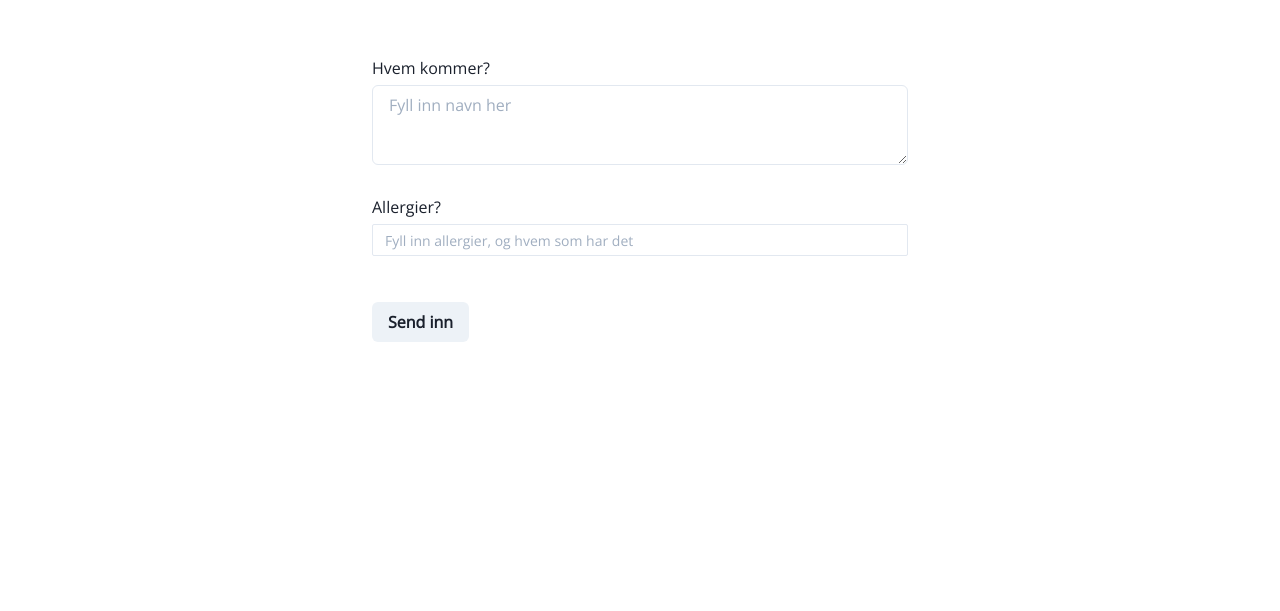
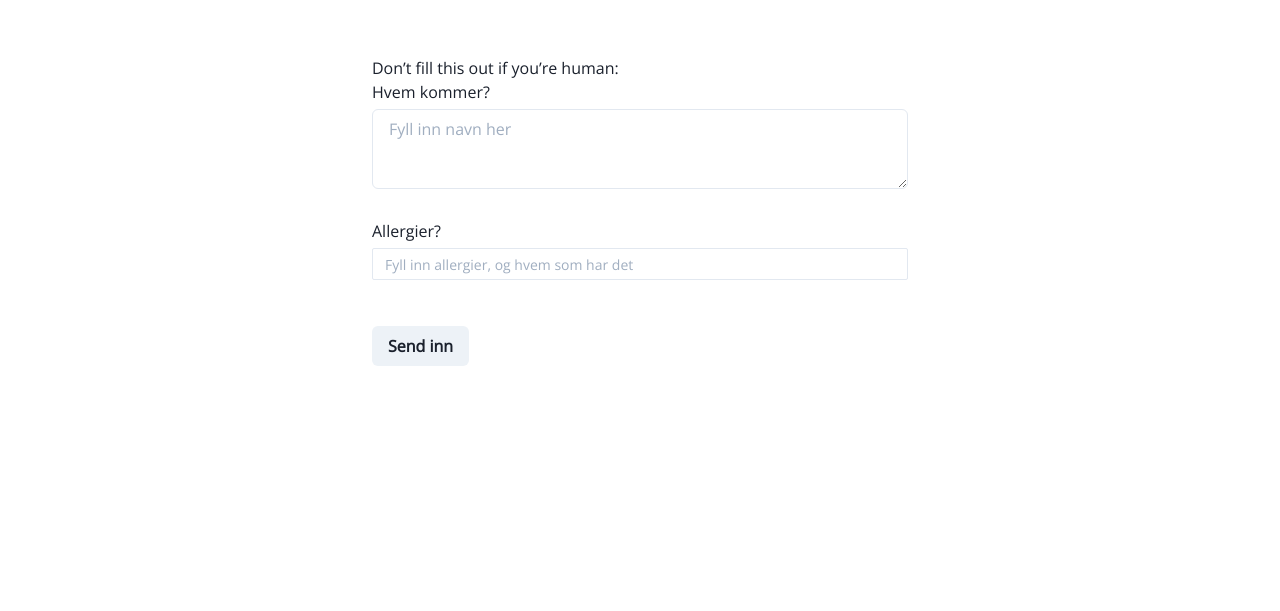
Before and after one commit to FredrikSigvartsen/fantastic-energy, a Gatsby site: page /rsvp in a window 1280 px wide. Shown: the part 189-800 px from the top of the page. Built offline with nearby package versions, Linux system fonts and the light colour scheme; Gatsby itself is replaced by a stand-in of ours.

Commit message:
Fix name value

```diff
--- a/src/pages/rsvp.js
+++ b/src/pages/rsvp.js
@@ -40,11 +40,13 @@ const Form = () => {
       action="/takk/"
       netlify-honeypot="bot-field"
       data-netlify="true"
-      data-netlify-honeypot="bot-field"
       className="contact-us"
     >
-      <input type="hidden" name="bot-field" />
-      <input type="hidden" name="form-name" value="contact" />
+      <label>
+        Don’t fill this out if you’re human: <input name="bot-field" />
+      </label>
+
+      <input type="hidden" name="form-name" value="response" />
       <Text mb="5px">Hvem kommer?</Text>
       <Textarea
         name="participants"
@@ -58,6 +60,8 @@ const Form = () => {
         mb={["10px", "30px"]}
         placeholder="Fyll inn allergier, og hvem som har det"
         size="sm"
+        name="allergies"
+        type="text"
       />
       <Button mt={4} type="submit">
         Send inn
```
